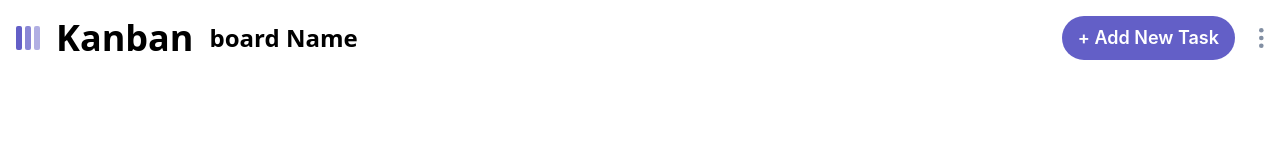
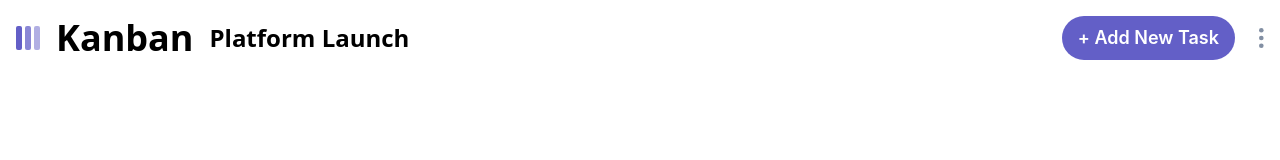
Before and after one commit to Breedlove-Jason/kanban-task-manager, a React (Vite) app: page / in a window 1280 px wide. Shown: the top 160 px of the page. Built offline with nearby package versions, Linux system fonts and the light colour scheme.

Commit message:
boards are switching but not highlighting correctly

```diff
--- a/src/components/header/Header.jsx
+++ b/src/components/header/Header.jsx
@@ -6,6 +6,7 @@ import { useState } from "react";
 import HeaderDropdown from "../headerDropdown/HeaderDropdown.jsx";
 import AddEditBoardModal from "../../modals/AddEditBoardModal.jsx";
 import PropTypes from "prop-types";
+import { useDispatch, useSelector } from "react-redux";
 
 /**
  * Header component for the Kanban application.
@@ -16,12 +17,15 @@ import PropTypes from "prop-types";
  * @returns {JSX.Element} - The rendered Header component.
  */
 function Header({ setBoardModalOpen, boardModalOpen }) {
+  const dispatch = useDispatch();
   // State to manage the visibility of the dropdown menu
   const [openDropdown, setOpenDropdown] = useState(false);
 
   // State to manage the type of board operation (add/edit)
   const [boardType] = useState("add");
 
+  const boards = useSelector((state) => state.boards);
+  const activeBoard = boards.find((board) => board.isActive);
   return (
     <div className={"p-4 fixed left-0 bg-white dark:bg-[#2b2c37] z-50 right-0"}>
       <header className={"flex justify-between dark:text-white items-center"}>
@@ -39,7 +43,7 @@ function Header({ setBoardModalOpen, boardModalOpen }) {
                 "truncate max-w-[200px] md:text-2xl text-x1 font-bold md:ml20 font-sans"
               }
             >
-              board Name
+              {activeBoard.name}
             </h3>
             <img
               src={openDropdown ? iconUp : iconDown}
--- a/src/components/headerDropdown/HeaderDropdown.jsx
+++ b/src/components/headerDropdown/HeaderDropdown.jsx
@@ -1,25 +1,31 @@
-import PropTypes from 'prop-types';
-import { useSelector } from 'react-redux';
-import boardIcon from '../../assets/icon-board.svg';
-import lightIcon from '../../assets/icon-light-theme.svg';
-import darkIcon from '../../assets/icon-dark-theme.svg';
-import { Switch } from '@headlessui/react';
-import useDarkMode from '../../Hooks/useDarkMode.js';
-import { useState } from 'react';
+import PropTypes from "prop-types";
+import { useDispatch, useSelector } from "react-redux";
+import boardIcon from "../../assets/icon-board.svg";
+import lightIcon from "../../assets/icon-light-theme.svg";
+import darkIcon from "../../assets/icon-dark-theme.svg";
+import { Switch } from "@headlessui/react";
+import useDarkMode from "../../Hooks/useDarkMode.js";
+import { useState } from "react";
+import boardsSlice from "../../redux/boardsSlice.js";
 
 function HeaderDropdown({ setOpenDropdown, setBoardOpenModal }) {
+  const dispatch = useDispatch();
   const boards = useSelector((state) => state.boards) || [];
   const [colorTheme, setTheme] = useDarkMode();
-  const [darkSide, setDarkSide] = useState(colorTheme === 'light');
+  const [darkSide, setDarkSide] = useState(colorTheme === "light");
   // might need to pass in a value for the dark mode 'checked'
   const toggleDarkMode = () => {
-    setTheme(darkSide ? 'light' : 'dark');
+    setTheme(darkSide ? "light" : "dark");
     setDarkSide(!darkSide);
+  };
+  const handleBoardClick = (index) => {
+    dispatch(boardsSlice.actions.setBoardActive({ index }));
+    setOpenDropdown(false);
   };
   return (
     <div
       className={
-        'py-10 px-6 absolute left-0 right-0 bottom-[-100vh] top-16 bg-[#00000080]'
+        "py-10 px-6 absolute left-0 right-0 bottom-[-100vh] top-16 bg-[#00000080]"
       }
       onClick={(e) => {
         if (e.target !== e.currentTarget) {
@@ -31,49 +37,50 @@ function HeaderDropdown({ setOpenDropdown, setBoardOpenModal }) {
       {/*Dropdown Modal*/}
       <div
         className={
-          'bg-white dark:bg-[#2b2c37] shadow-md shadow-[#364e7e1a] w-full py-4 rounded-xl'
+          "bg-white dark:bg-[#2b2c37] shadow-md shadow-[#364e7e1a] w-full py-4 rounded-xl"
         }
       >
         <h3
-          className={'dark:text-gray-300 text-gray-600 font-semibold mx-4 mb-8'}
+          className={"dark:text-gray-300 text-gray-600 font-semibold mx-4 mb-8"}
         >
           All Boards ({boards?.length})
         </h3>
         <div>
           {boards.map((board, index) => (
             <div
-              className={`flex items-baseline dark:text-white space-x-2 px-5 py-4 cursor-pointer ${board.isActive && 'bg-[#635fc7] rounded-r-full text-white mr-8'}`}
+              className={`flex items-baseline dark:text-white space-x-2 px-5 py-4 cursor-pointer ${board.isActive && "bg-[#635fc7] rounded-r-full text-white mr-8"}`}
               key={index}
+              onClick={() => handleBoardClick(index)}
             >
-              <img src={boardIcon} alt="boardIcon" className={'h-4'} />
-              <p className={'text-lg font-bold'}>{board.name}</p>
+              <img src={boardIcon} alt="boardIcon" className={"h-4"} />
+              <p className={"text-lg font-bold"}>{board.name}</p>
             </div>
-          ))}
+          ))}{" "}
           <div
             className={
-              'cursor-pointer flex items-baseline space-x-2 text-[#635fc7] px-5 py-4 '
+              "cursor-pointer flex items-baseline space-x-2 text-[#635fc7] px-5 py-4 "
             }
             onClick={() => {
               setBoardOpenModal(true);
               setOpenDropdown(false);
             }}
           >
-            <img src={boardIcon} alt="boardIcon" className={'h-4'} />
-            <p className={'text-lg font-bold'}>Create New Board</p>
+            <img src={boardIcon} alt="boardIcon" className={"h-4"} />
+            <p className={"text-lg font-bold"}>Create New Board</p>
           </div>
           <div
             className={
-              'mx-2 p-4 space-x-2 bg-slate-100 dark:bg-[#20212c] flex justify-center items-center rounded-lg cursor-pointer'
+              "mx-2 p-4 space-x-2 bg-slate-100 dark:bg-[#20212c] flex justify-center items-center rounded-lg cursor-pointer"
             }
           >
             <img src={lightIcon} alt="lightIcon" />
             <Switch
               checked={darkSide}
               onChange={toggleDarkMode}
-              className={`${darkSide ? 'bg-[635fc7]' : 'bg-gray-200'} relative inline-flex h-6 w-11 items-center rounded-full`}
+              className={`${darkSide ? "bg-[635fc7]" : "bg-gray-200"} relative inline-flex h-6 w-11 items-center rounded-full`}
             >
               <span
-                className={`${darkSide ? 'translate-x-6' : 'translate-x-1'} inline-block h-4 w-4 transform rounded-full bg-white transition`}
+                className={`${darkSide ? "translate-x-6" : "translate-x-1"} inline-block h-4 w-4 transform rounded-full bg-white transition`}
               />
             </Switch>
             <img src={darkIcon} alt="darkIcon" />
```
